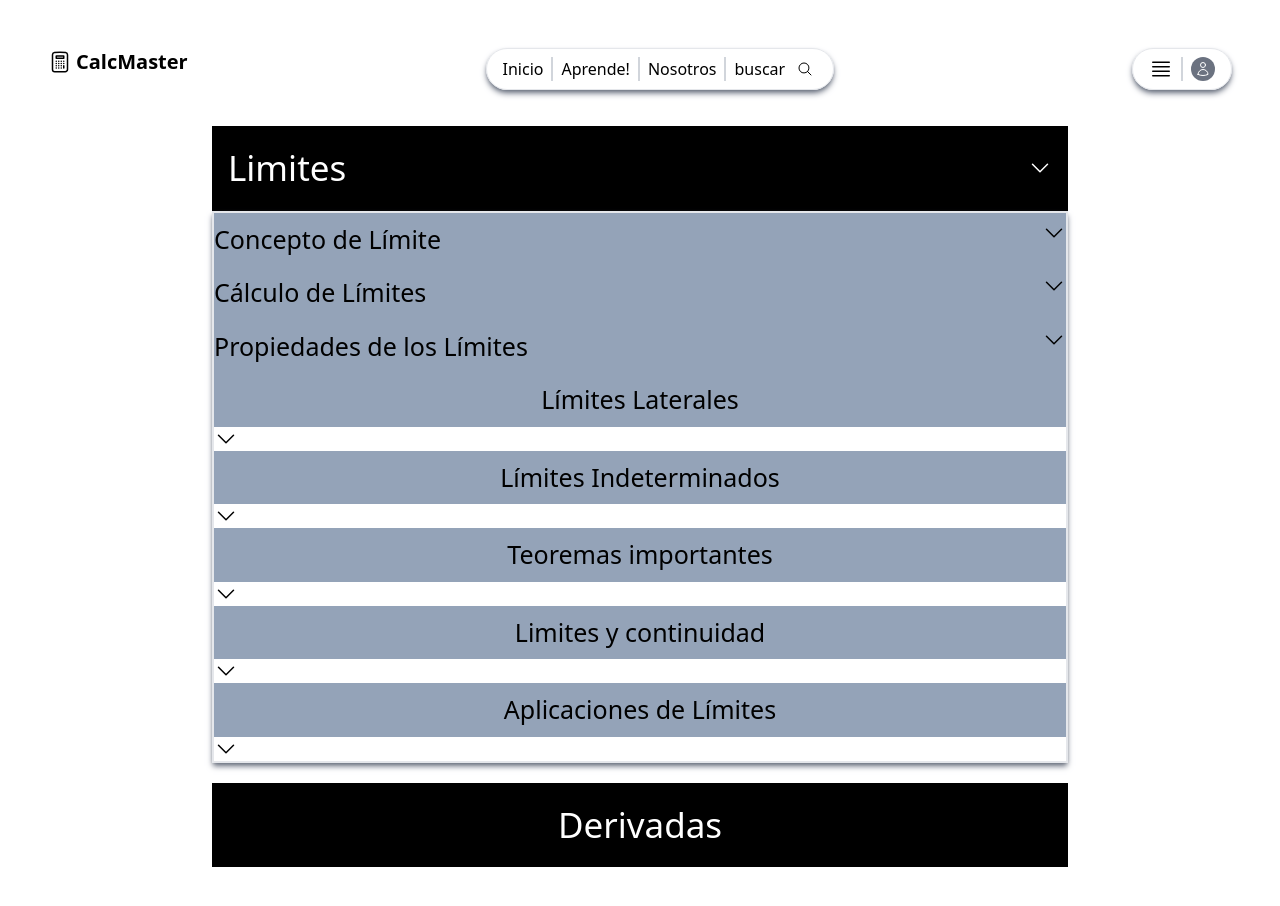
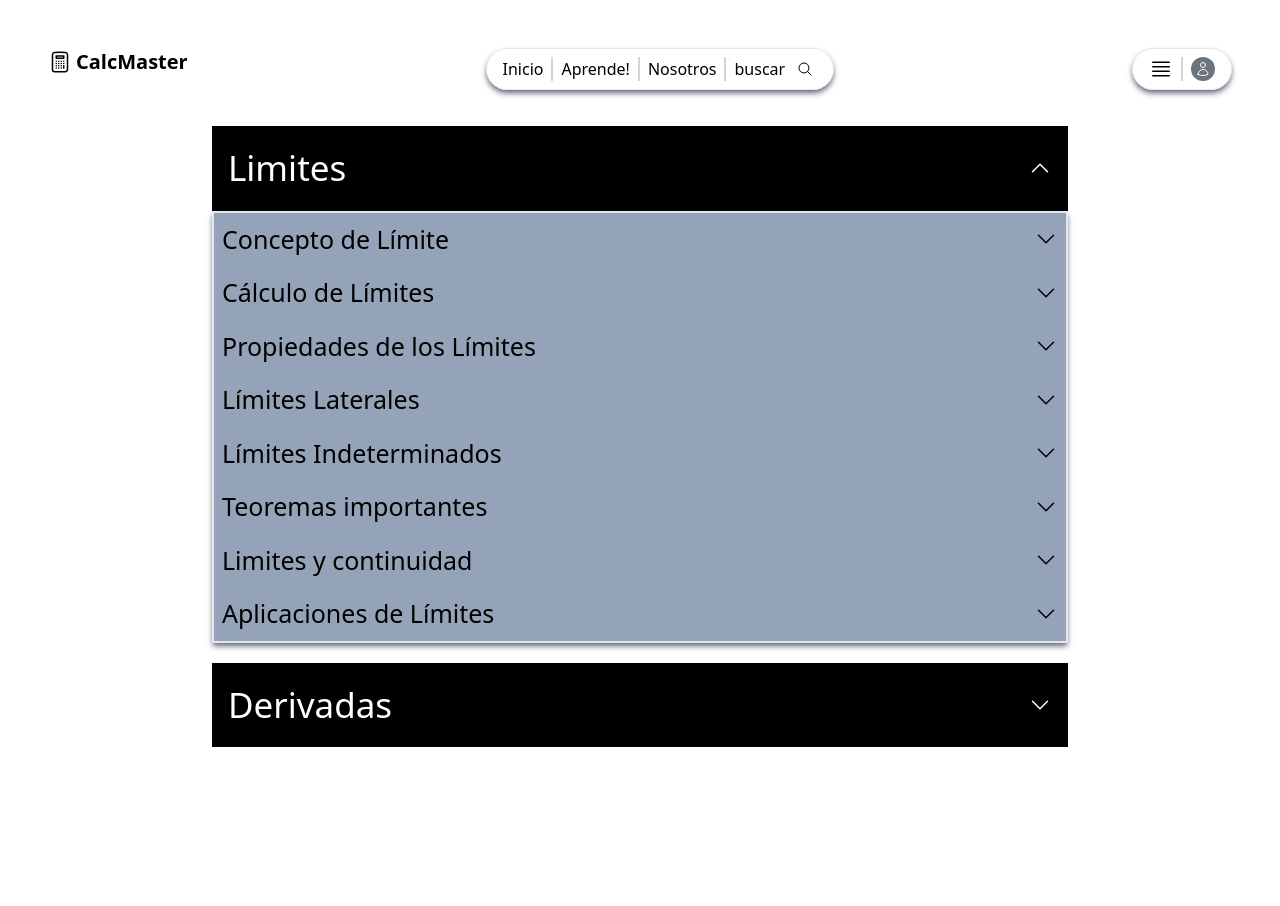
Before and after one commit to KevinFernandez21/EducationalPlatform, a React (Vite) app: page /Aprende in a window 1280 px wide. Both pictures are taken after a click on the icon 1040 px from the left and 168 px from the top of the page. Shown: the top 906 px of the page. After the commit the page ends 800 px from the top, so only its background shows below. Built offline with nearby package versions, Linux system fonts and the light colour scheme.

Commit message:
update Aprende!

```diff
--- a/src/pages/Aprende/aprende.tsx
+++ b/src/pages/Aprende/aprende.tsx
@@ -1,7 +1,54 @@
+import React, { useState } from 'react';
 import 'katex/dist/katex.min.css';
 import Latex from 'react-latex-next';
 
 const Aprende: React.FC = () => {
+  const [isOpen, setIsOpen] = useState(false);
+  const [isOpen1, setIsOpen1] = useState(false);
+  const [isOpen2, setIsOpen2] = useState(false);
+  const [isOpen3, setIsOpen3] = useState(false);
+  const [isOpen4, setIsOpen4] = useState(false);
+  const [isOpen5, setIsOpen5] = useState(false);
+  const [isOpen6, setIsOpen6] = useState(false);
+  const [isOpen7, setIsOpen7] = useState(false);
+  const [isOpen8, setIsOpen8] = useState(false);
+  const [isOpen9, setIsOpen9] = useState(false);
+
+  const toggle = () => {
+    setIsOpen(!isOpen);
+  };
+  const toggle1 = () => {
+    setIsOpen1(!isOpen1);
+  };
+  const toggle2 = () => {
+    setIsOpen2(!isOpen2);
+  };
+  const toggle3 = () => {
+    setIsOpen3(!isOpen3);
+  };
+  const toggle4 = () => {
+    setIsOpen4(!isOpen4);
+  };
+  const toggle5 = () => {
+    setIsOpen5(!isOpen5);
+  };
+  const toggle6 = () => {
+    setIsOpen6(!isOpen6);
+  };
+  const toggle7 = () => {
+    setIsOpen7(!isOpen7);
+  };
+  const toggle8 = () => {
+    setIsOpen8(!isOpen8);
+  };
+  const toggle9 = () => {
+    setIsOpen9(!isOpen9);
+  };
+
+
+
+
+
   const expresiones = [`\\(\\epsilon - \\delta\\)`,`\\( f(x) \\)`,`\\( a \\)`,`\\( L \\)`,`\\( x \\)`,`\\( \\lim_{{x \\to a}} f(x) = L \\)`,`\\(\\epsilon > 0\\)`,`\\(\\delta > 0\\)`,`\\(0 < |x - a| < \\delta\\)`,`\\(|f(x) - L| < \\epsilon\\)`,`\\( \\lim_{{x \\to 3}} f(2x + 1) = 7 \\)`,`\\( 2x + 1\\)`,`\\( \\lim_{{x \\to \\infty}} \\frac{1}{x} = 0\\)`,`\\(\\frac{1}{x}\\)`,`\\( \\lim_{{x \\to \\infty}} f(3x^2+2x + 1) = \\infty \\)`,`\\(3x^2 + 2x + 1\\)`]
   const expresiones1 = [`\\( \\lim_{{x \\to 3}} f(2x + 1) = 2(3) + 1 = 7 \\)`,`\\(\\frac{0}{0}\\)`,`\\( \\lim_{{x \\to 2}} \\frac{x^2-4}{x-2}\\)`,`\\(\\frac{x^2-4}{x-2} = \\frac{(x-2)(x+2)}{x-2}\\)`,`\\( \\lim_{{x+2 \\to 2}} = 2 + 2 = 4\\)`,`\\( \\lim_{{x+2 \\to 0}} \\frac{\\sqrt{x+1} - 1}{x}\\)`,`\\(\\frac{\\sqrt{x+1} - 1}{x} . \\frac{\\sqrt{x+1} + 1}{\\sqrt{x+1} + 1} = \\frac{(\\sqrt{x+1} - 1)(\\sqrt{x+1} + 1)}{x(\\sqrt{x + 1} + 1)} \\)`,`\\(\\frac{x-1+1}{x(\\sqrt{x + 1} + 1)}  = \\frac{x}{x(\\sqrt{x + 1} + 1)} = \\frac{1}{\\sqrt{x+1}+1} \\)`,`\\(\\lim_{{x \\to 0}}\\frac{1}{\\sqrt{x + 1} + 1}  = \\frac{1}{\\sqrt{0 + 1} + 1} = \\frac{1}{2} \\)`]
   const expresiones2 = [`\\( \\lim_{{x \\to a}} g(x) = M \\)`,`\\( \\lim_{{x\\to a}} f(x) + g(x) = L + M \\)`,`\\( \\lim_{{x\\to 2}}(3x+4) + \\lim_{{x\\to 2}} (2x-1) = (3(2)+4)+(2(2)-1)= 10 + 3 = 13 \\)`,`\\( \\lim_{{x\\to a}} f(x) - g(x) = L - M \\)`,`\\( \\lim_{{x\\to 3}}(x^2 - 4x) - \\lim_{{x\\to 3}} (x-1) = ((3)^2-4(3))-(3-1)= (9-12)-2 = -5 \\)`,`\\( \\lim_{{x\\to a}} f(x) . g(x) = L . M \\)`,`\\( \\lim_{{x\\to 1}}(x^2) . \\lim_{{x\\to 1}} (2x+3) = ((1)^2.(2(1)+3)= 1 . 5 = 5 \\)`,`\\( M \\neq 0 \\)`,`\\( \\lim_{{x\\to a}} \\frac{f(x)}{g(x)} = \\frac{L}{M} \\)`,`\\( \\lim_{{x\\to 1}}\\frac{x^2-1}{x-1}  = \\frac{(2)^2-1}{2-1} = \\frac{4-1}{1} = \\frac{3}{1} = 3 \\)`]
@@ -13,31 +60,30 @@ const Aprende: React.FC = () => {
   const expresiones8 = [`\\(f'(a) = \\lim_{{h\\to0}} \\frac{f(a+h)-f(a)}{h}\\)`,`\\(f(x)=x^2\\)`,`\\(f'(a)= \\lim_{{h\\to0}} \\frac{f(a+h)-f(a)}{h} = \\lim_{{h\\to0}}\\frac{a^2+2ah+h^2-a^2}{h} = \\lim_{{h\\to0}}\\frac{2ah+h^2}{h}=\\lim_{{h\\to0}} 2a\\)`,`\\(f'(x) = 2x\\)`,`\\(x=b\\)`,`\\(\\int_{a}^{b} f(x)\\,dx = \\lim_{{n\\to\\infty}}\\sum_{i=i}^{n} f(x_{i}^{*})\\Delta x\\)`,`\\(\\int_{1}^{0} x^2\\,dx\\)`,`\\(\\Delta x = \\frac{b-a}{n}\\)`,`\\(x_{i}^{*}\\)`,`\\(\\int_{1}^{2} \\,dx = \\lim_{{x\\to\\infty}} \\sum_{i=1}^{n} (\\frac{i}{n})^2 . \\frac{1}{n} = \\lim_{{n\\to\\infty}}\\frac{1}{n^3} \\sum_{i=i}^{n} i^2\\)`,`\\(\\sum_{i=1}^{n}i^2=\\frac{n(n+1)(2n+1))}{6}\\)`,`\\(\\int_{1}^{0}x^2\\,dx = \\lim_{{x\\to\\infty}} \\frac{1}{n^3} . \\frac{n(n+1)(2n+1)}{6}=\\lim_{{x\\to\\infty}} \\frac{(n+1)(2n+1)}{6n^2} = \\frac{1}{3}\\)`,`\\(S=\\sum_{n=1}^{\\infty} a_n = \\lim_{{x\\to\\infty}} \\sum_{n=1}^{N} a_n\\)`,`\\(\\sum_{n=0}^{\\infty} r^n\\)`,`\\(|r|<1\\)`,`\\(\\sum_{n=0}^{\\infty} r^n = \\frac{1}{1-r}\\)`,`\\(r=\\frac{1}{2}\\)`,`\\(\\sum_{n=0}^{\\infty} (\\frac{1}{2})^n = \\frac{1}{1-\\frac{1}{2}}=2\\)`]
   return (
     <div className='p-5'>
-      <div className='px-40'>
-        <div className='bg-black text-white py-4 px-4 justify-between flex items-center'>
+      <div className='xl:px-40 px-2'>
+        <div className='bg-black text-white py-4 px-4 justify-between flex items-center cursor-pointer' onClick={toggle}>
           <h1 className="text-[35px] font-medium">Limites</h1>
-          <svg xmlns="http://www.w3.org/2000/svg" fill="none" viewBox="0 0 24 24" strokeWidth={1.5} stroke="currentColor" className="size-6">
+          <svg xmlns="http://www.w3.org/2000/svg" fill="none" viewBox="0 0 24 24" strokeWidth={1.5} stroke="currentColor" className={`size-6 cursor-pointer transition-all duration-300 ease-in-out ${isOpen ? "transform rotate-180":"transform rotate-0"}`} onClick={toggle}>
             <path strokeLinecap="round" strokeLinejoin="round" d="m19.5 8.25-7.5 7.5-7.5-7.5" />
           </svg>
         </div>
-        <div className='border-2 shadow-md shadow-gray-500'>
+        <div className={`border-2 shadow-md shadow-gray-500 transition-all duration-300 ease-in-out ${isOpen ? "":"hidden"}`}>
           <div>
-            <div className='py-2 bg-slate-400 flex justify-between'>
+            <div className='py-2 px-2 bg-slate-400 flex justify-between items-center cursor-pointer' onClick={toggle1}>
               <h2 className="text-[25px] ">Concepto de Límite</h2>
-              <svg xmlns="http://www.w3.org/2000/svg" fill="none" viewBox="0 0 24 24" strokeWidth={1.5} stroke="currentColor" className="size-6">
+              <svg xmlns="http://www.w3.org/2000/svg" fill="none" viewBox="0 0 24 24" strokeWidth={1.5} stroke="currentColor" className={`size-6 cursor-pointer transition-all duration-300 ease-in-out${isOpen1 ? "transform rotate-180":"transform rotate-0"}`} onClick={toggle1}>
                 <path strokeLinecap="round" strokeLinejoin="round" d="m19.5 8.25-7.5 7.5-7.5-7.5" />
               </svg>
             </div>
-            <div className='px-8 hidden'>
+            <div className={`px-8 py-4 ${isOpen1 ? "":"hidden"}`}>
               <div>
                 <h3 className='text-[19px] font-semibold'>Difinicion de Límite</h3>
-                <h3 className="text-[17px]">El concepto de límite es fundamental en cálculo y análisis matemático. En término generales, un límite describre el comportamiento de un función a medida que su argumento se aproxima a un valor específico. La defenición formal se expresa utilizando la notación <Latex>{expresiones[0]}</Latex>.</h3>
-                <h3>subtemas</h3>
-                <h3 className="text-[17px]"><span className='font-bold'>Definición Intuitiva:</span> El límite de <Latex>{expresiones[1]}</Latex> cuando <Latex>{expresiones[4]}</Latex> tiende a <Latex>{expresiones[2]}</Latex> es <Latex>{expresiones[3]}</Latex> si, al acercarse <Latex>{expresiones[4]}</Latex> a <Latex>{expresiones[2]}</Latex>,<Latex>{expresiones[1]}</Latex> se acerca a <Latex>{expresiones[2]}</Latex>. Cuya notación es: <Latex>{expresiones[5]}</Latex>.</h3>
-                <h3 className="text-[17px]"><span className='font-bold'>Definición <Latex>{expresiones[0]}</Latex>:</span> Para todo <Latex>{expresiones[6]}</Latex> existe un <Latex>{expresiones[7]}</Latex> tal que si <Latex>{expresiones[8]}</Latex>, entonces <Latex>{expresiones[9]}</Latex>.</h3>
+                <h3 className="text-[17px] mt-3">El concepto de límite es fundamental en cálculo y análisis matemático. En término generales, un límite describre el comportamiento de un función a medida que su argumento se aproxima a un valor específico. La defenición formal se expresa utilizando la notación <Latex>{expresiones[0]}</Latex>.</h3>
+                <h3 className="text-[17px] px-3 mt-3"><span className='font-bold'>Definición Intuitiva:</span> El límite de <Latex>{expresiones[1]}</Latex> cuando <Latex>{expresiones[4]}</Latex> tiende a <Latex>{expresiones[2]}</Latex> es <Latex>{expresiones[3]}</Latex> si, al acercarse <Latex>{expresiones[4]}</Latex> a <Latex>{expresiones[2]}</Latex>,<Latex>{expresiones[1]}</Latex> se acerca a <Latex>{expresiones[2]}</Latex>. Cuya notación es: <Latex>{expresiones[5]}</Latex>.</h3>
+                <h3 className="text-[17px] px-3 mt-3"><span className='font-bold'>Definición <Latex>{expresiones[0]}</Latex>:</span> Para todo <Latex>{expresiones[6]}</Latex> existe un <Latex>{expresiones[7]}</Latex> tal que si <Latex>{expresiones[8]}</Latex>, entonces <Latex>{expresiones[9]}</Latex>.</h3>
               </div>
               <div>
-                <h3 className='text-[19px] font-semibold'>Límites Finito</h3>
+                <h3 className='text-[19px] font-semibold mt-5'>Límites Finito</h3>
                 <h3 className='text-[17px]'>Estos límites ocurren cuando tanto el valor al que se aproxima <Latex>{expresiones[4]}</Latex> como el valor al que se aproxima <Latex>{expresiones[1]} son finitos.</Latex></h3>
                 <h3 className='text-[17px]'>Ejemplos:</h3>
                 <h3 className='text-[17px]'><Latex>{expresiones[10]}</Latex></h3>
@@ -60,13 +106,13 @@ const Aprende: React.FC = () => {
             </div>
           </div>
           <div>
-            <div className='py-2 bg-slate-400 flex justify-between'>
+            <div className='py-2 px-2 bg-slate-400 flex justify-between items-center cursor-pointer'  onClick={toggle2}>
               <h2 className="text-[25px]">Cálculo de Límites</h2>
-              <svg xmlns="http://www.w3.org/2000/svg" fill="none" viewBox="0 0 24 24" strokeWidth={1.5} stroke="currentColor" className="size-6">
+              <svg xmlns="http://www.w3.org/2000/svg" fill="none" viewBox="0 0 24 24" strokeWidth={1.5} stroke="currentColor" className={`size-6 cursor-pointer transition-all duration-300 ease-in-out${isOpen2 ? "transform rotate-180":"transform rotate-0"}`} onClick={toggle2}>
                 <path strokeLinecap="round" strokeLinejoin="round" d="m19.5 8.25-7.5 7.5-7.5-7.5" />
               </svg>
             </div>
-            <div className='px-8 hidden'>
+            <div className={`px-8 py-4 ${isOpen2 ? "":"hidden"}`}>
               <div>
                 <h3 className='text-[19px] font-semibold'>Evaluación Directa</h3>
                 <h3 className='text-[17px]'>La evaluación es el método más sencillo para calcular límites. Consiste en sustituir directament el valor al que se aproxima <Latex>{expresiones[4]}</Latex> en la función <Latex>{expresiones[1]}</Latex>. Si la función es continua en ese punto, el valor obtenido será el límite.</h3>
@@ -99,13 +145,13 @@ const Aprende: React.FC = () => {
             </div>
           </div>
           <div>
-            <div className='py-2 bg-slate-400 flex justify-between'>
+            <div className='py-2 px-2 bg-slate-400 flex justify-between items-center cursor-pointer' onClick={toggle3}>
               <h2 className="text-[25px]">Propiedades de los Límites</h2>
-              <svg xmlns="http://www.w3.org/2000/svg" fill="none" viewBox="0 0 24 24" strokeWidth={1.5} stroke="currentColor" className="size-6">
+              <svg xmlns="http://www.w3.org/2000/svg" fill="none" viewBox="0 0 24 24" strokeWidth={1.5} stroke="currentColor" className={`size-6 cursor-pointer transition-all duration-300 ease-in-out${isOpen3 ? "transform rotate-180":"transform rotate-0"}`} onClick={toggle3}>
                 <path strokeLinecap="round" strokeLinejoin="round" d="m19.5 8.25-7.5 7.5-7.5-7.5" />
               </svg>
             </div>
-            <div className='px-8 hidden'>
+            <div className={`px-8 py-4 ${isOpen3 ? "":"hidden"}`}>
               <div>
                 <h3 className='text-[19px] font-semibold'>Suma de límites</h3>
                 <h3 className='text-[17px]'>Si <Latex>{expresiones[5]}</Latex> y <Latex>{expresiones2[0]}</Latex>, entonces:</h3>
@@ -137,13 +183,13 @@ const Aprende: React.FC = () => {
             </div>
           </div>
           <div>
-            <div>
-              <h2 className="text-[25px] py-2 bg-slate-400">Límites Laterales</h2>
-              <svg xmlns="http://www.w3.org/2000/svg" fill="none" viewBox="0 0 24 24" strokeWidth={1.5} stroke="currentColor" className="size-6">
+            <div className='py-2 px-2 bg-slate-400 flex justify-between items-center cursor-pointer' onClick={toggle4}>
+              <h2 className="text-[25px]">Límites Laterales</h2>
+              <svg xmlns="http://www.w3.org/2000/svg" fill="none" viewBox="0 0 24 24" strokeWidth={1.5} stroke="currentColor" className={`size-6 cursor-pointer transition-all duration-300 ease-in-out${isOpen4 ? "transform rotate-180":"transform rotate-0"}`} onClick={toggle4}>
                 <path strokeLinecap="round" strokeLinejoin="round" d="m19.5 8.25-7.5 7.5-7.5-7.5" />
               </svg>
             </div>
-            <div className='px-8 hidden'>
+            <div className={`px-8 py-4 ${isOpen4 ? "":"hidden"}`}>
               <div>
                 <h3 className='text-[19px] font-semibold'>Límite por la Derecha</h3>
                 <h3 className='text-[17px]'>El límite de <Latex>{expresiones[1]}</Latex> cuando <Latex>{expresiones[4]}</Latex> se aproxima a <Latex>{expresiones[2]}</Latex> desde la derecha (es decir, para valores de<Latex>{expresiones[4]}</Latex> mayores pero cecanos a <Latex>{expresiones[2]}</Latex>) se denota como <Latex>{expresiones3[0]}</Latex>.</h3>
@@ -169,19 +215,19 @@ const Aprende: React.FC = () => {
                 <h3 className='text-[17px]'>Ejemplos:</h3>
                 <h3 className='text-[17px]'><Latex>{expresiones3[12]}</Latex></h3>
                 <h3 className='text-[17px]'><Latex>{expresiones3[13]}</Latex></h3>
-                <h3 className='text-[17px]'>Los límites laterales no son iguales, por lo tantoÑ</h3>
+                <h3 className='text-[17px]'>Los límites laterales no son iguales, por lo tanto:</h3>
                 <h3 className='text-[17px]'><Latex>{expresiones3[14]}</Latex></h3>
               </div>
             </div>
           </div>
           <div>
-            <div>
-              <h2 className="text-[25px] py-2 bg-slate-400">Límites Indeterminados</h2>
-              <svg xmlns="http://www.w3.org/2000/svg" fill="none" viewBox="0 0 24 24" strokeWidth={1.5} stroke="currentColor" className="size-6">
+            <div className='py-2 px-2 bg-slate-400 flex justify-between items-center cursor-pointer' onClick={toggle5}>
+              <h2 className="text-[25px]">Límites Indeterminados</h2>
+              <svg xmlns="http://www.w3.org/2000/svg" fill="none" viewBox="0 0 24 24" strokeWidth={1.5} stroke="currentColor" className={`size-6 cursor-pointer transition-all duration-300 ease-in-out${isOpen5 ? "transform rotate-180":"transform rotate-0"}`} onClick={toggle5}>
                 <path strokeLinecap="round" strokeLinejoin="round" d="m19.5 8.25-7.5 7.5-7.5-7.5" />
               </svg>
             </div>
-            <div className='px-8 hidden'>
+            <div className={`px-8 py-4 ${isOpen5 ? "":"hidden"}`}>
               <div>
                 <h3 className='text-[19px] font-semibold'>Formas indeterminadas comunes</h3>
                 <h3 className='text-[17px]'>Las formas indeterminadas más comunes son:</h3>
@@ -252,13 +298,13 @@ const Aprende: React.FC = () => {
             </div>
           </div>
           <div>
-            <div>
-              <h2 className="text-[25px] py-2 bg-slate-400">Teoremas importantes</h2>
-              <svg xmlns="http://www.w3.org/2000/svg" fill="none" viewBox="0 0 24 24" strokeWidth={1.5} stroke="currentColor" className="size-6">
+            <div className='py-2 px-2 bg-slate-400 flex justify-between items-center cursor-pointer'onClick={toggle6}>
+              <h2 className="text-[25px] ">Teoremas importantes</h2>
+              <svg xmlns="http://www.w3.org/2000/svg" fill="none" viewBox="0 0 24 24" strokeWidth={1.5} stroke="currentColor" className={`size-6 cursor-pointer transition-all duration-300 ease-in-out${isOpen6 ? "transform rotate-180":"transform rotate-0"}`} onClick={toggle6}>
                 <path strokeLinecap="round" strokeLinejoin="round" d="m19.5 8.25-7.5 7.5-7.5-7.5" />
               </svg>
             </div>
-            <div className='px-8 hidden'>
+            <div className={`px-8 py-4 ${isOpen6 ? "":"hidden"}`}>
               <div>
                 <h3 className='text-[19px] font-semibold'>Teorema del Sándwich (Teorema de la compresión)</h3>
                 <h3 className='text-[17px]'>El teorema del Sándwich se utiliza para encontrar el límite de una función que está acotado entre dos funciones más simples cuyas límites son conocidos y son iguales en un punto particular </h3>
@@ -301,13 +347,13 @@ const Aprende: React.FC = () => {
             </div>
           </div>
           <div>
-            <div>
-              <h2 className="text-[25px] py-2 bg-slate-400">Limites y continuidad</h2>
-              <svg xmlns="http://www.w3.org/2000/svg" fill="none" viewBox="0 0 24 24" strokeWidth={1.5} stroke="currentColor" className="size-6">
+            <div className='py-2 px-2 bg-slate-400 flex justify-between items-center cursor-pointer' onClick={toggle7}>
+              <h2 className="text-[25px]">Limites y continuidad</h2>
+              <svg xmlns="http://www.w3.org/2000/svg" fill="none" viewBox="0 0 24 24" strokeWidth={1.5} stroke="currentColor" className={`size-6 cursor-pointer transition-all duration-300 ease-in-out${isOpen7 ? "transform rotate-180":"transform rotate-0"}`} onClick={toggle7}>
                 <path strokeLinecap="round" strokeLinejoin="round" d="m19.5 8.25-7.5 7.5-7.5-7.5" />
               </svg>
             </div>
-            <div className='px-8 hidden'>
+            <div className={`px-8 py-4 ${isOpen7 ? "":"hidden"}`}>
               <div>
                 <h3 className='text-[19px] font-semibold'>Relación entre límites y continuidad</h3>
                 <h3 className='text-[17px]'>Una función <Latex>{expresiones[1]}</Latex> es continua en un punto <Latex>{expresiones7[0]}</Latex> si se cumple las siguientes tres condiciones:</h3>
@@ -353,13 +399,13 @@ const Aprende: React.FC = () => {
             </div>
           </div>
           <div>
-            <div>
-              <h2 className="text-[25px] py-2 bg-slate-400">Aplicaciones de Límites</h2>
-              <svg xmlns="http://www.w3.org/2000/svg" fill="none" viewBox="0 0 24 24" strokeWidth={1.5} stroke="currentColor" className="size-6">
+            <div className='py-2 px-2 bg-slate-400 flex justify-between items-center cursor-pointer' onClick={toggle8}>
+              <h2 className="text-[25px]">Aplicaciones de Límites</h2>
+              <svg xmlns="http://www.w3.org/2000/svg" fill="none" viewBox="0 0 24 24" strokeWidth={1.5} stroke="currentColor" className={`size-6 cursor-pointer transition-all duration-300 ease-in-out${isOpen8 ? "transform rotate-180":"transform rotate-0"}`} onClick={toggle8}>
                 <path strokeLinecap="round" strokeLinejoin="round" d="m19.5 8.25-7.5 7.5-7.5-7.5" />
               </svg>
             </div>
-            <div className='px-8 hidden'>
+            <div className={`px-8 py-4 ${isOpen8 ? "":"hidden"}`}>
               <div>
                 <h3 className='text-[19px] font-semibold'>Derivadas</h3>
                 <h3 className='text-[17px]'>Las derivadas se definen a través del concepto de límite. La derivada de una función <Latex>{expresiones[1]}</Latex> en un punto <Latex>{expresiones7[0]}</Latex> mide la tasa de cambio instantánea de la función en ese punto y se define como el límite de la razón de cambio promedio cuando el intervalo de cambio se hace infinitesimalmente pequeño.</h3>
@@ -403,12 +449,15 @@ const Aprende: React.FC = () => {
           </div>
         </div>
       </div>
-      <div className='px-40'>
-        <div className='bg-black text-white py-4 px-4 mt-5'>
+      <div className='xl:px-40 px-2'>
+        <div className='bg-black text-white py-4 px-4 mt-5 flex items-center justify-between cursor-pointer'onClick={toggle9}>
           <h1 className="text-[35px] font-medium">Derivadas</h1>
+          <svg xmlns="http://www.w3.org/2000/svg" fill="none" viewBox="0 0 24 24" strokeWidth={1.5} stroke="currentColor" className={`size-6 cursor-pointer transition-all duration-300 ease-in-out${isOpen9? "transform rotate-180":"transform rotate-0"}`} onClick={toggle9}>
+            <path strokeLinecap="round" strokeLinejoin="round" d="m19.5 8.25-7.5 7.5-7.5-7.5" />
+          </svg>
         </div>
-        <div className='hidden'>
-          <h3 className='text-[17px]'>Proximamente......</h3>
+        <div className={`px-8  ${isOpen9 ? "":"hidden"}`}>
+          <h3 className='text-[35px]'>Proximamente......</h3>
         </div>
       </div>
     </div>
```
